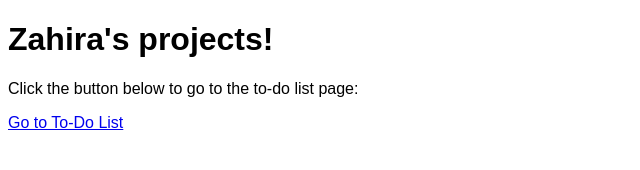
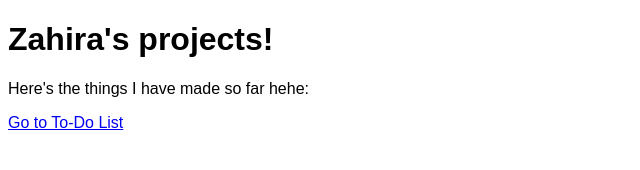
Before and after one commit to pengsterism/to-do-list, a Next.js app: page / in a window 1280 px wide. Shown: the top 170 px of the page, without its empty margins (0-640 px from the left). Built offline with nearby package versions, Linux system fonts and the light colour scheme.

Commit message:
made a homepage+routed to do list

```diff
--- a/src/app/page.js
+++ b/src/app/page.js
@@ -17,8 +17,8 @@ function Home() {
   return (
     <Homepage>
       <h1>Zahira's projects!</h1>
-      <p>Click the button below to go to the to-do list page:</p>
-      <Link href="/todo-list">Go to To-Do List</Link>
+      <p>Here's the things I have made so far hehe:</p>
+      <Link href="/TodoApp">Go to To-Do List</Link>
     </Homepage>
   );
 }
```
Also changed, not shown: src/app/TodoApp/page.js (added, +13 -0 lines), src/app/todo-list.js (deleted, +0 -11 lines).
